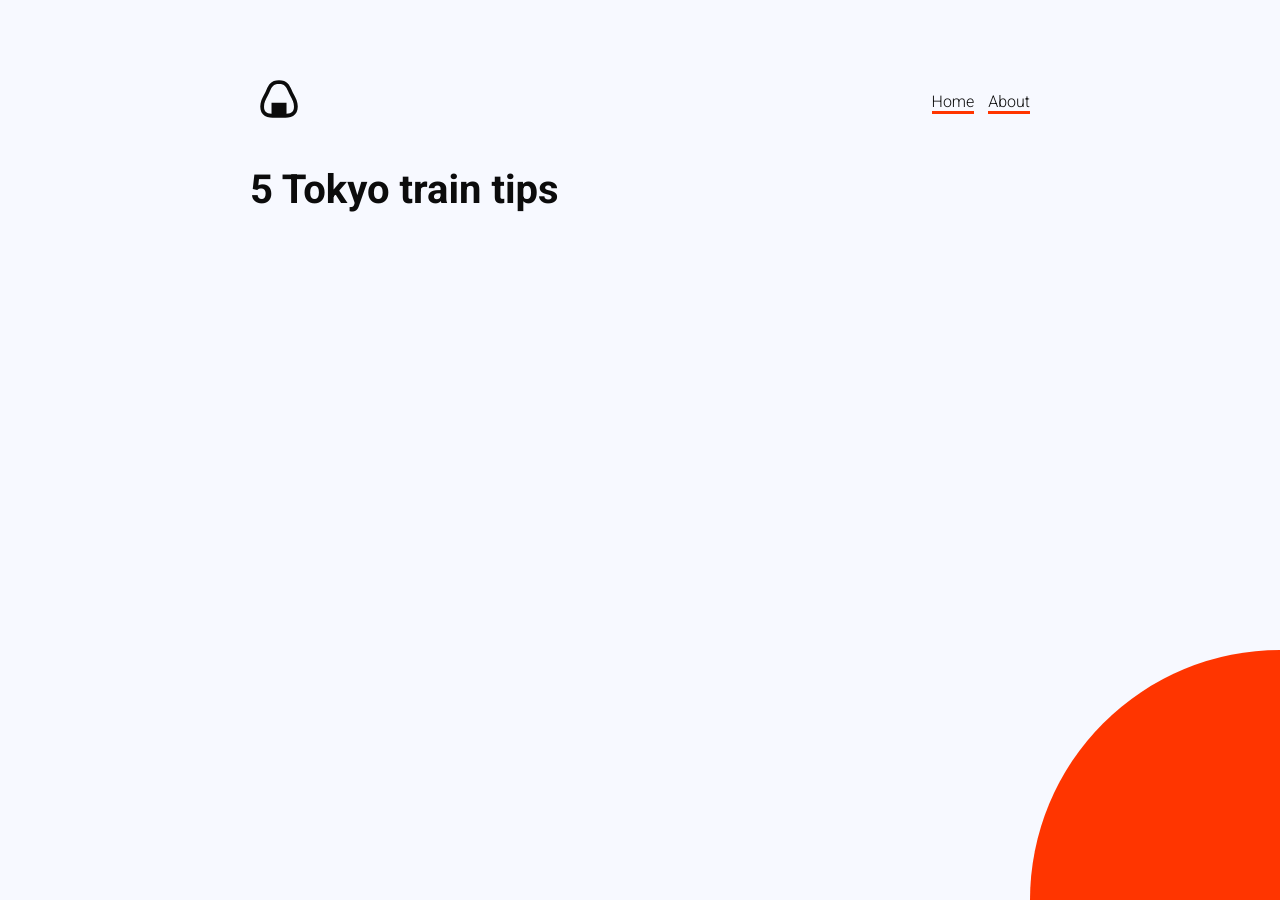
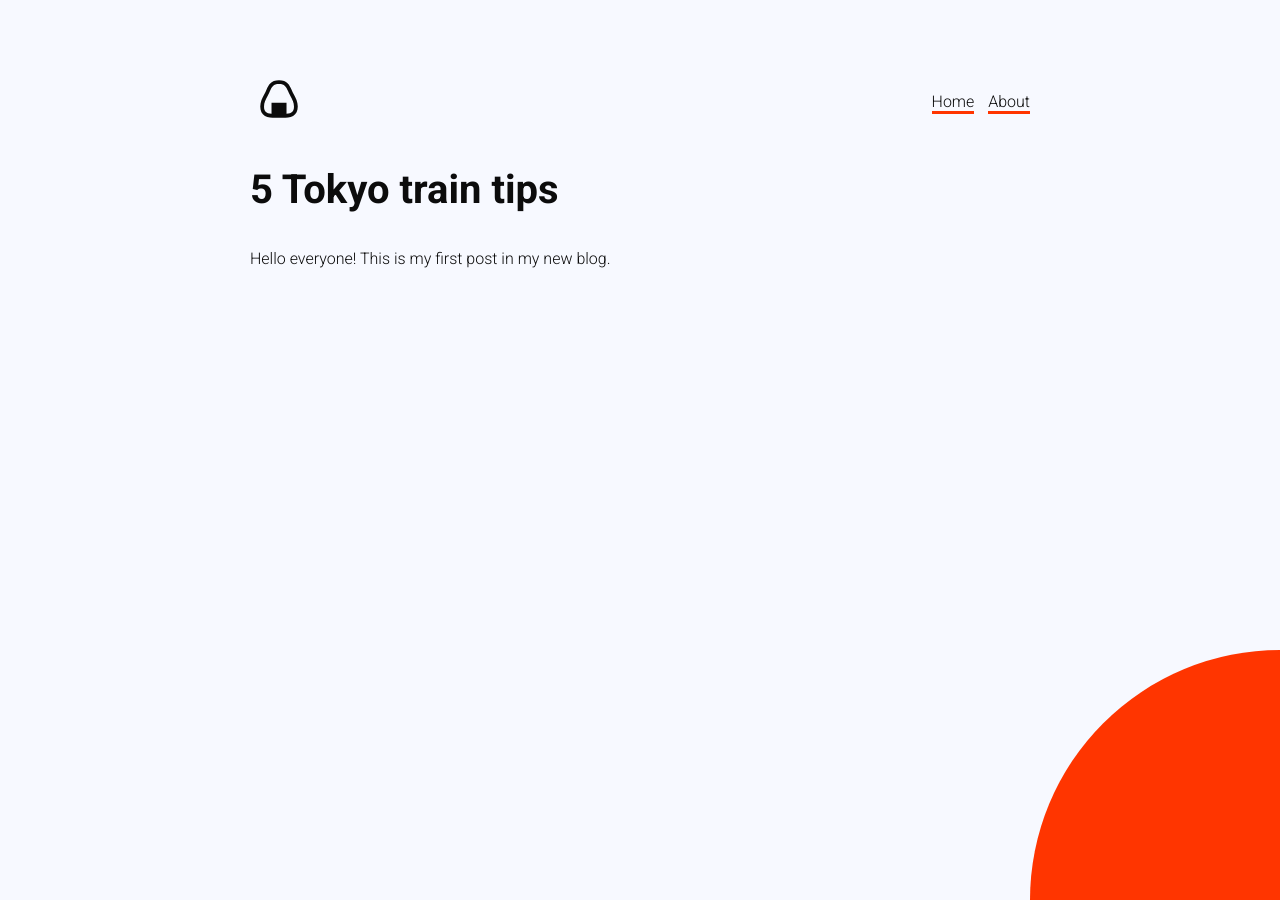
Before and after one commit to shapessss/anightinjapan2, a Jekyll site: the page built from _posts/2022-03-28-tokyo-train-tips.markdown, in a window 1280 px wide. Built offline with Jekyll 4.4.1, drawn with Linux system fonts in a browser that asks for light colours.

Commit message:
Update Blog “2022-03-28-tokyo-train-tips”

```diff
--- a/_posts/2022-03-28-tokyo-train-tips.markdown
+++ b/_posts/2022-03-28-tokyo-train-tips.markdown
@@ -1,4 +1,6 @@
 ---
 title: 5 Tokyo train tips
-excerpt: Here are my five tips to keep you sane and get you to your destination on the Tokyo Subway.
+excerpt: Here are my five tips to keep you sane and get you to your destination
+  on the Tokyo Subway.
 ---
+Hello everyone! This is my first post in my new blog.
```
